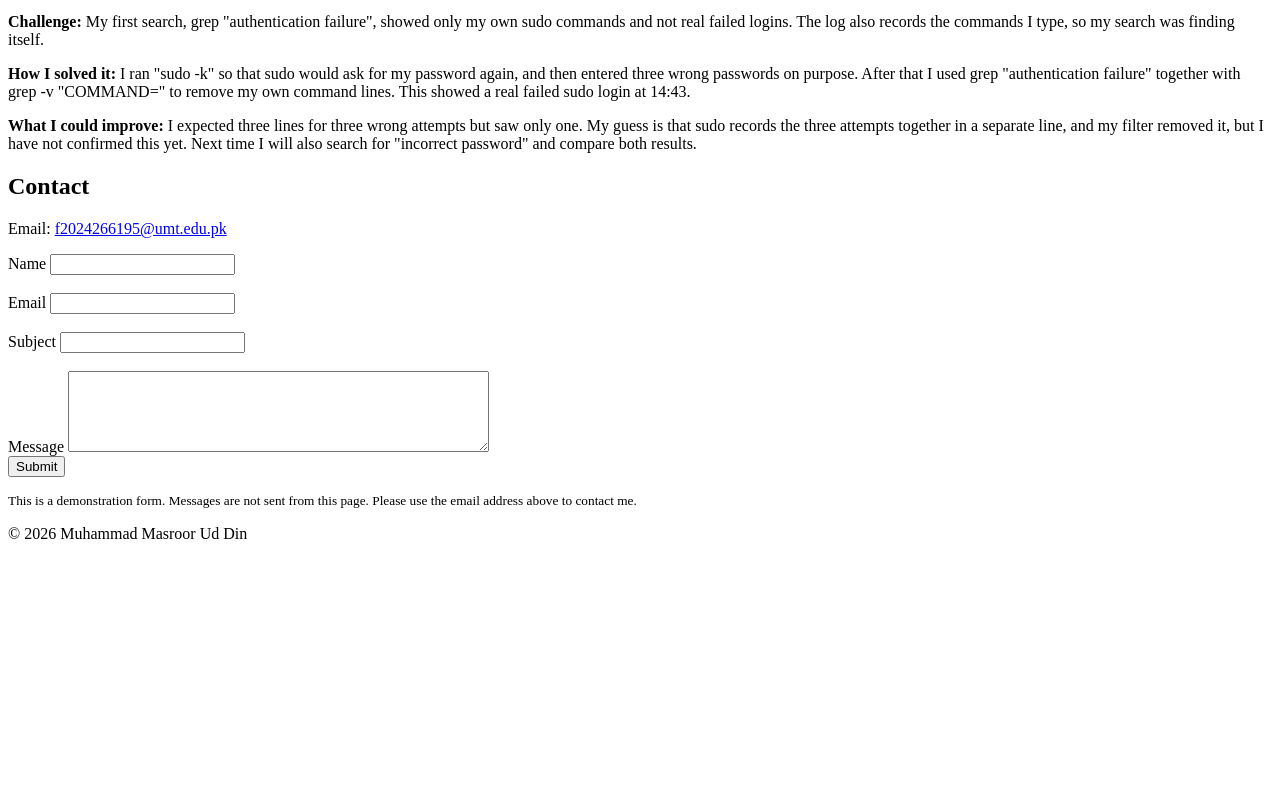
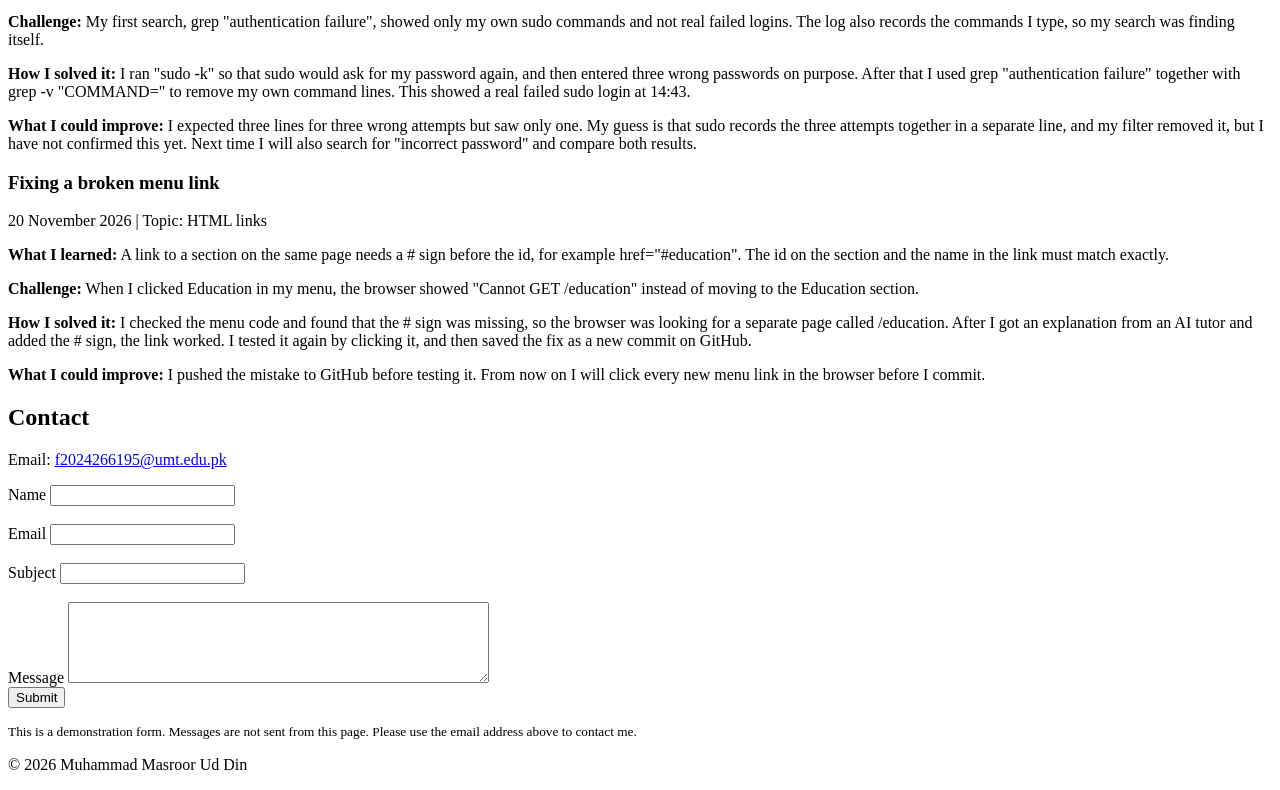
Before and after one commit to masroor-moon/portfolio, a plain HTML site: page index.html in a window 1280 px wide. Shown: the part 1662-2452 px from the top of the page. Before the commit the page ends 2221 px from the top, so only its background shows below. Drawn offline with Linux system fonts and the light colour scheme.

Commit message:
updated journal section

```diff
--- a/index.html
+++ b/index.html
@@ -141,6 +141,14 @@
             <p><strong>How I solved it:</strong> I ran "sudo -k" so that sudo would ask for my password again, and then entered three wrong passwords on purpose. After that I used grep "authentication failure" together with grep -v "COMMAND=" to remove my own command lines. This showed a real failed sudo login at 14:43.</p>
             <p><strong>What I could improve:</strong> I expected three lines for three wrong attempts but saw only one. My guess is that sudo records the three attempts together in a separate line, and my filter removed it, but I have not confirmed this yet. Next time I will also search for "incorrect password" and compare both results.</p>
         </article>
+        <article>
+    <h3>Fixing a broken menu link</h3>
+    <p><time datetime="2026-11-20">20 November 2026</time> | Topic: HTML links</p>
+    <p><strong>What I learned:</strong> A link to a section on the same page needs a # sign before the id, for example href="#education". The id on the section and the name in the link must match exactly.</p>
+    <p><strong>Challenge:</strong> When I clicked Education in my menu, the browser showed "Cannot GET /education" instead of moving to the Education section.</p>
+    <p><strong>How I solved it:</strong> I checked the menu code and found that the # sign was missing, so the browser was looking for a separate page called /education. After I got an explanation from an AI tutor and added the # sign, the link worked. I tested it again by clicking it, and then saved the fix as a new commit on GitHub.</p>
+    <p><strong>What I could improve:</strong> I pushed the mistake to GitHub before testing it. From now on I will click every new menu link in the browser before I commit.</p>
+</article>
     </section>
 
         <section id="contact">
```
